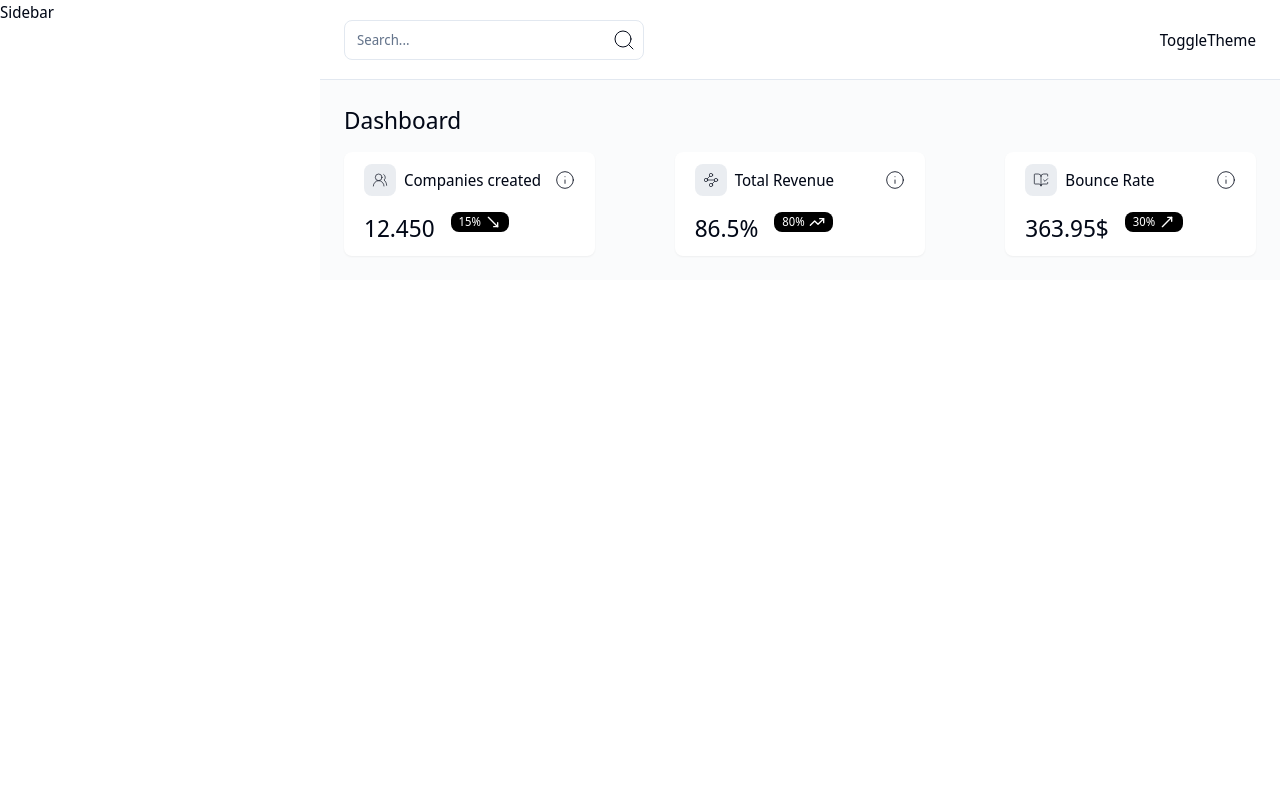
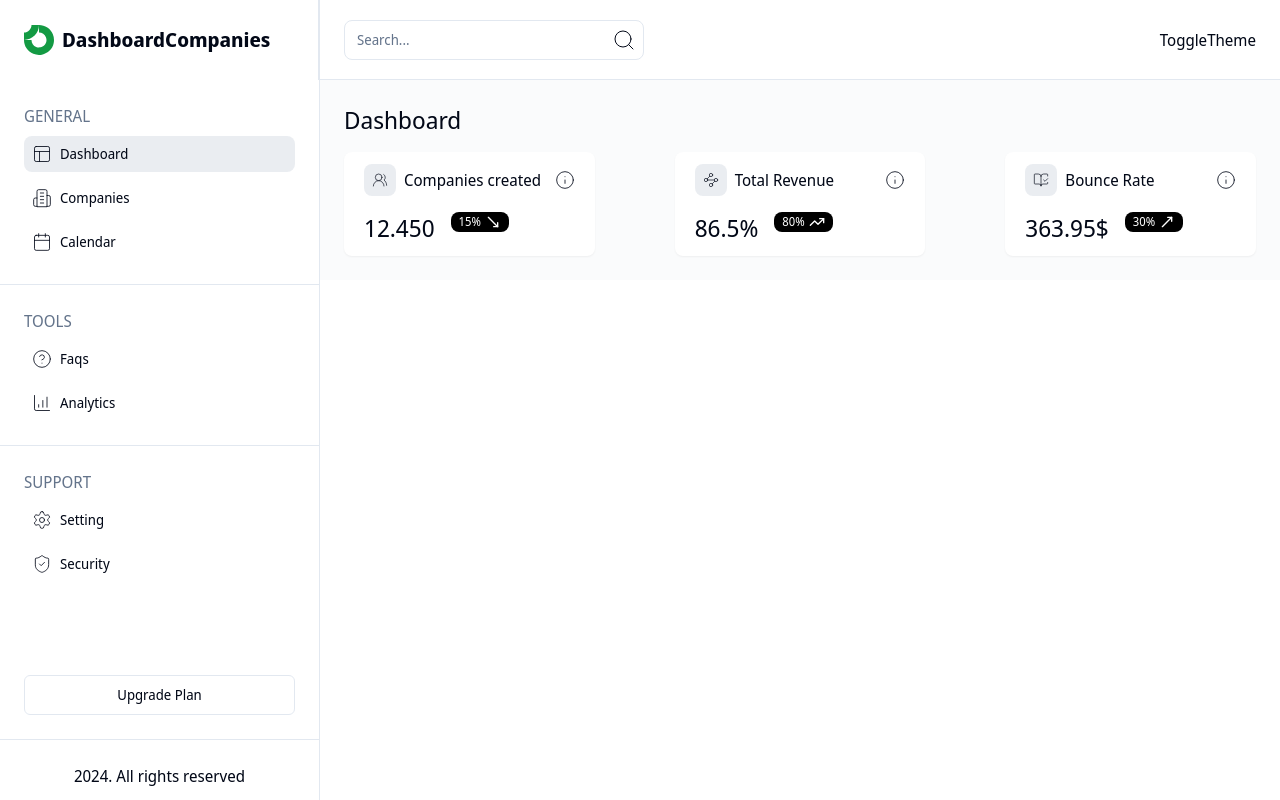
Before and after one commit to santicano2/dashboard-companies, a Next.js app: page / in a window 1280 px wide. Built offline with nearby package versions, Linux system fonts and the light colour scheme.

Commit message:
añadido logo y modificadas importaciones

```diff
--- a/app/(routes)/layout.tsx
+++ b/app/(routes)/layout.tsx
@@ -1,4 +1,5 @@
 import { Navbar } from "@/components/Navbar";
+import { Sidebar } from "@/components/Sidebar";
 
 export default function LayoutDashboard({
   children,
@@ -7,7 +8,9 @@ export default function LayoutDashboard({
 }) {
   return (
     <div className="flex w-full h-full">
-      <div className="hidden xl:block w-80 h-full xl:fixed">Sidebar</div>
+      <div className="hidden xl:block w-80 h-full xl:fixed">
+        <Sidebar />
+      </div>
       <div className="w-full xl:ml-80">
         <Navbar />
         <div className="p-6 bg-[#fafbfc] dark:bg-secondary">{children}</div>
--- /dev/null
+++ b/components/Logo/Logo.tsx
@@ -0,0 +1,18 @@
+"use client";
+
+import Image from "next/image";
+import { useRouter } from "next/navigation";
+
+export function Logo() {
+  const router = useRouter();
+
+  return (
+    <div
+      className="min-h-20 h-20 flex items-center px-6 border-r cursor-pointer gap-2"
+      onClick={() => router.push("/")}
+    >
+      <Image src="/logo.svg" alt="Logo" width={30} height={30} priority />
+      <h1 className="font-bold text-xl">DashboardCompanies</h1>
+    </div>
+  );
+}
--- /dev/null
+++ b/components/Logo/index.ts
@@ -0,0 +1 @@
+export * from "./Logo";
--- a/components/Navbar/Navbar.tsx
+++ b/components/Navbar/Navbar.tsx
@@ -3,7 +3,7 @@ import { Menu, Search } from "lucide-react";
 
 import { Input } from "@/components/ui/input";
 import { Sheet, SheetContent, SheetTrigger } from "@/components/ui/sheet";
-import { SidebarRoutes } from "../SidebarRoutes";
+import { SidebarRoutes } from "@/components/SidebarRoutes";
 
 export function Navbar() {
   return (
--- /dev/null
+++ b/components/Sidebar/Sidebar.tsx
@@ -0,0 +1,13 @@
+import { Logo } from "@/components/Logo";
+import { SidebarRoutes } from "@/components/SidebarRoutes";
+
+export function Sidebar() {
+  return (
+    <div className="h-screen">
+      <div className="h-full flex flex-col border-r">
+        <Logo />
+        <SidebarRoutes />
+      </div>
+    </div>
+  );
+}
--- /dev/null
+++ b/components/Sidebar/index.ts
@@ -0,0 +1 @@
+export * from "./Sidebar";
--- a/components/SidebarRoutes/SidebarRoutes.tsx
+++ b/components/SidebarRoutes/SidebarRoutes.tsx
@@ -1,8 +1,8 @@
 "use client";
 
-import { SidebarItem } from "../SidebarItem";
-import { Button } from "../ui/button";
-import { Separator } from "../ui/separator";
+import { SidebarItem } from "@/components/SidebarItem";
+import { Button } from "@/components/ui/button";
+import { Separator } from "@/components/ui/separator";
 import {
   dataGeneralSidebar,
   dataSupportSidebar,
```
Also changed, not shown: public/logo.svg (added).
